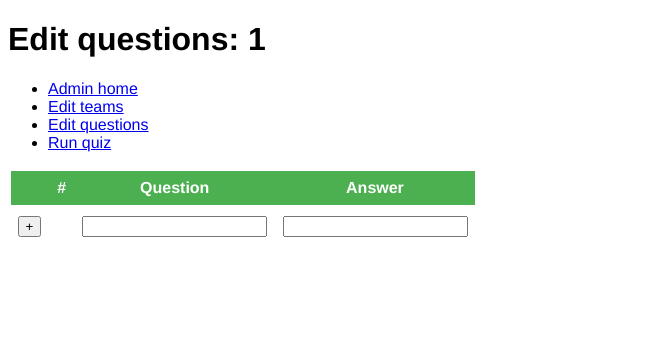
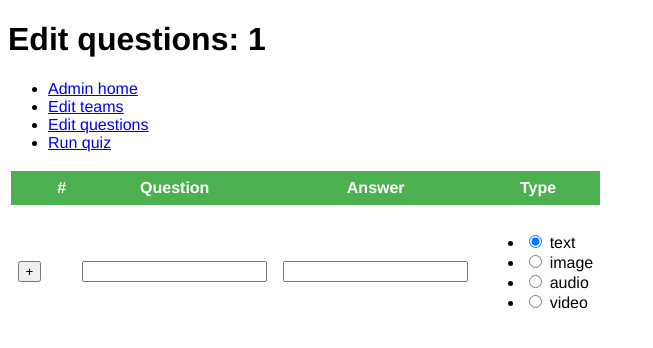
Before and after one commit to martinhenstridge/quizapp, a Flask app: page /1/admin/questions/ in a window 1280 px wide. Shown: the top 348 px of the page, without its empty margins (0-653 px from the left). Run offline with Flask 2, Linux system fonts and the light colour scheme; data that the repository does not hold is empty.

Commit message:
Starting

```diff
--- a/quiz/quiz.py
+++ b/quiz/quiz.py
@@ -31,8 +31,12 @@ class Quiz:
                 CREATE TABLE IF NOT EXISTS questions (
                     number INTEGER PRIMARY KEY,
                     state INTEGER NOT NULL DEFAULT 0,
+                    type INTEGER NOT NULL,
                     text TEXT NOT NULL,
-                    answer TEXT NOT NULL
+                    file TEXT,
+                    mime TEXT,
+                    answer TEXT NOT NULL,
+                    CHECK (type = 0 OR (file IS NOT NULL AND mime IS NOT NULL))
                 );
                 CREATE TABLE IF NOT EXISTS events (
                     seqnum INTEGER PRIMARY KEY,
@@ -73,7 +77,7 @@ class Quiz:
     def add_question(self, text, answer):
         with self.conn as conn:
             conn.execute(
-                "INSERT INTO questions(text, answer) VALUES (?, ?)",
+                "INSERT INTO questions(type, text, answer) VALUES (0, ?, ?)",
                 (text, answer),
             )
 
--- a/quiz/templates/admin/questions.html
+++ b/quiz/templates/admin/questions.html
@@ -21,6 +21,7 @@
           <th>#</th>
           <th>Question</th>
           <th>Answer</th>
+          <th>Type</th>
         </tr>
       </thead>
       <tbody>
@@ -47,6 +48,7 @@
               <input type="submit" value="Update">
             </form>
           </td>
+          <td>@@@</td>
         </tr>
         {% endfor %}
       </tbody>
@@ -63,6 +65,25 @@
           <td>
             <input form="add" type="text" name="answer" required>
           </td>
+          <td>
+            <ul>
+              <li>
+                <input type="radio" id="text" name="contact" value="text" checked>
+                <label for="text">text</label>
+              </li>
+              <li>
+                <input type="radio" id="image" name="contact" value="image">
+                <label for="image">image</label>
+              </li>
+              <li>
+                <input type="radio" id="audio" name="contact" value="audio">
+                <label for="audio">audio</label>
+              </li>
+              <li>
+                <input type="radio" id="video" name="contact" value="video">
+                <label for="video">video</label>
+              </li>
+          </td>
         </tr>
       </tfoot>
     </table>
```
